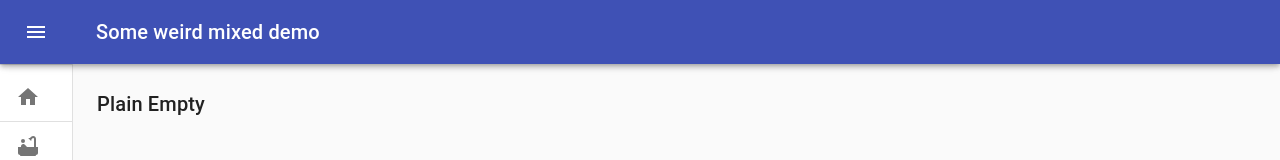
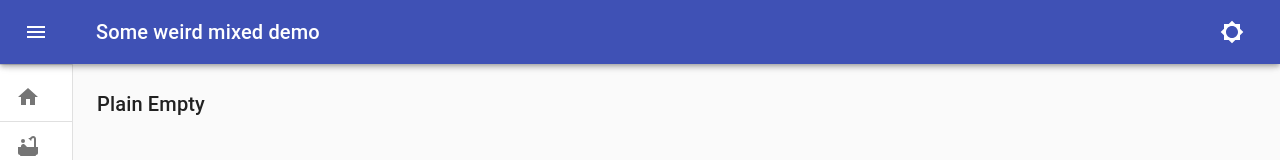
Before and after one commit to 0x1a0b/react-lightswitch, a React (Create React App) app: page / in a window 1280 px wide. Shown: the top 160 px of the page. Built offline with nearby package versions, Linux system fonts and the light colour scheme.

Commit message:
adds light switch

```diff
--- a/src/DrawerApp.js
+++ b/src/DrawerApp.js
@@ -1,6 +1,6 @@
 import React from 'react';
 import clsx from 'clsx';
-import { makeStyles, useTheme } from '@material-ui/core/styles';
+import { makeStyles } from '@material-ui/core/styles';
 import Drawer from '@material-ui/core/Drawer';
 import AppBar from '@material-ui/core/AppBar';
 import Toolbar from '@material-ui/core/Toolbar';
@@ -17,7 +17,11 @@ import DrawerSidebar from "./fragments/drawerSidebar";
 import DrawerHeader from "./fragments/drawerHeader";
 import {BrowserRouter, Switch, Route} from "react-router-dom";
 import History from "./History";
-import {Typography} from "@material-ui/core";
+import { createMuiTheme, ThemeProvider, Typography} from "@material-ui/core";
+import {
+    BrightnessHigh,
+    BrightnessLow,
+} from "@material-ui/icons";
 
 const drawerWidth = 240;
 
@@ -85,13 +89,26 @@ const useStyles = makeStyles((theme) => ({
         top: 'auto',
         alignItems: 'center',
         bottom: 0,
-    }
+    },
+    grow: {
+        flexGrow: 1,
+    },
+    growToggle: {
+        display: 'flex',
+        float: 'right',
+    },
 }));
 
 export default function DrawerApp() {
     const classes = useStyles();
-    const theme = useTheme();
     const [open, setOpen] = React.useState(false);
+    const [themeMode, setThemeMode] = React.useState('light');
+
+    const theme = createMuiTheme({
+        palette: {
+            type: themeMode,
+        },
+    });
 
     const handleDrawerOpen = () => {
         setOpen(true);
@@ -101,7 +118,16 @@ export default function DrawerApp() {
         setOpen(false);
     };
 
+    const handeColorChange = () => {
+      if (themeMode === 'light') {
+          setThemeMode('dark')
+      } else {
+          setThemeMode('light')
+      }
+    };
+
     return (
+        <ThemeProvider theme={theme}>
             <div className={classes.root}>
                 <BrowserRouter history={History}>
                     <CssBaseline />
@@ -124,6 +150,19 @@ export default function DrawerApp() {
                                 <MenuIcon />
                             </IconButton>
                             <DrawerHeader />
+                            <div className={classes.grow}>
+                                <div className={classes.growToggle}>
+                                { themeMode === 'light' ?
+                                    <IconButton color="inherit" component="span" onClick={handeColorChange}>
+                                        <BrightnessLow />
+                                    </IconButton>
+                                    :
+                                    <IconButton color="inherit" component="span" onClick={handeColorChange}>
+                                        <BrightnessHigh />
+                                    </IconButton>
+                                }
+                                </div>
+                            </div>
                         </Toolbar>
                     </AppBar>
                     <Drawer
@@ -162,5 +201,6 @@ export default function DrawerApp() {
                     </AppBar>
                 </BrowserRouter>
             </div>
+        </ThemeProvider>
     );
 }
```
Lines whose indentation alone changed are shown as unchanged.
